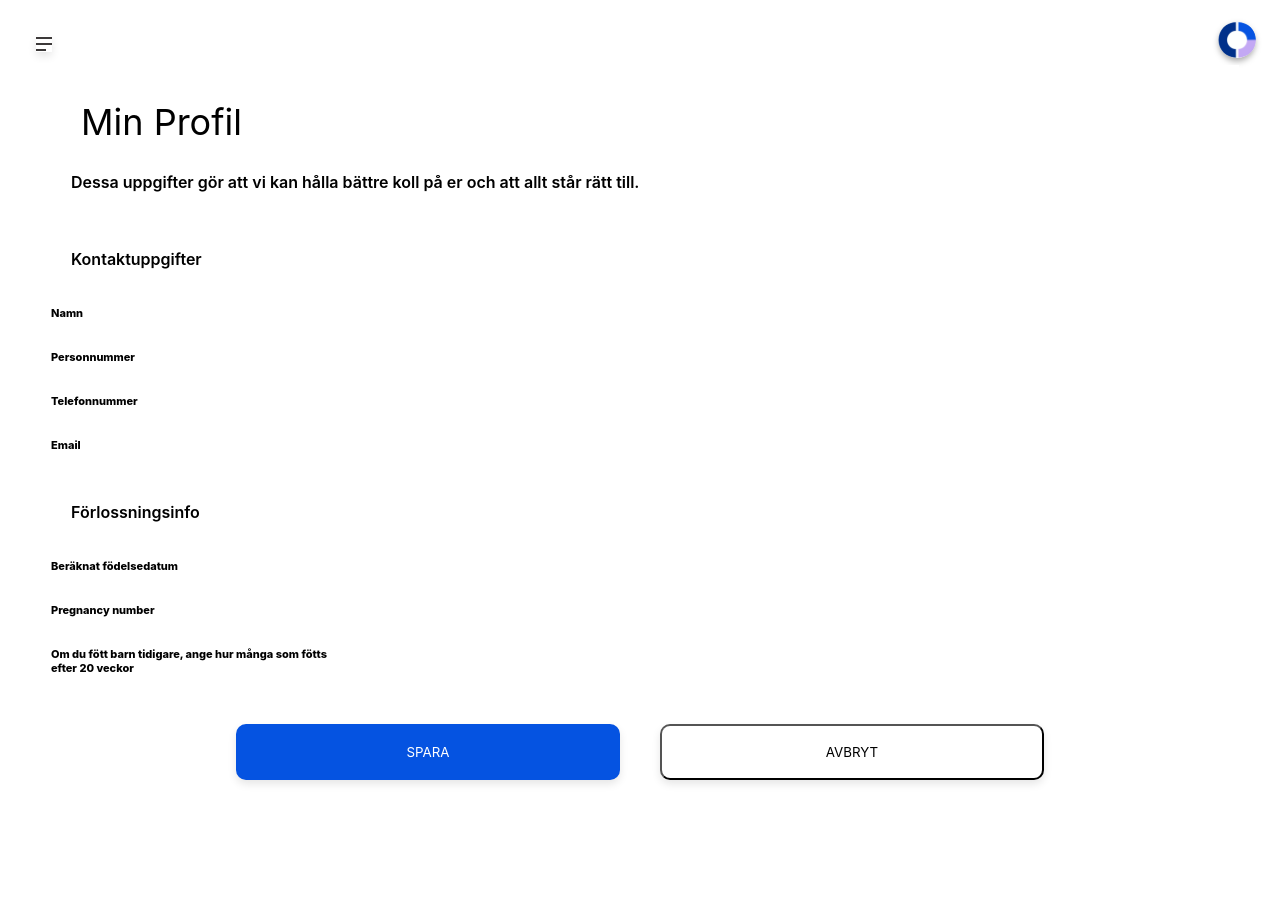
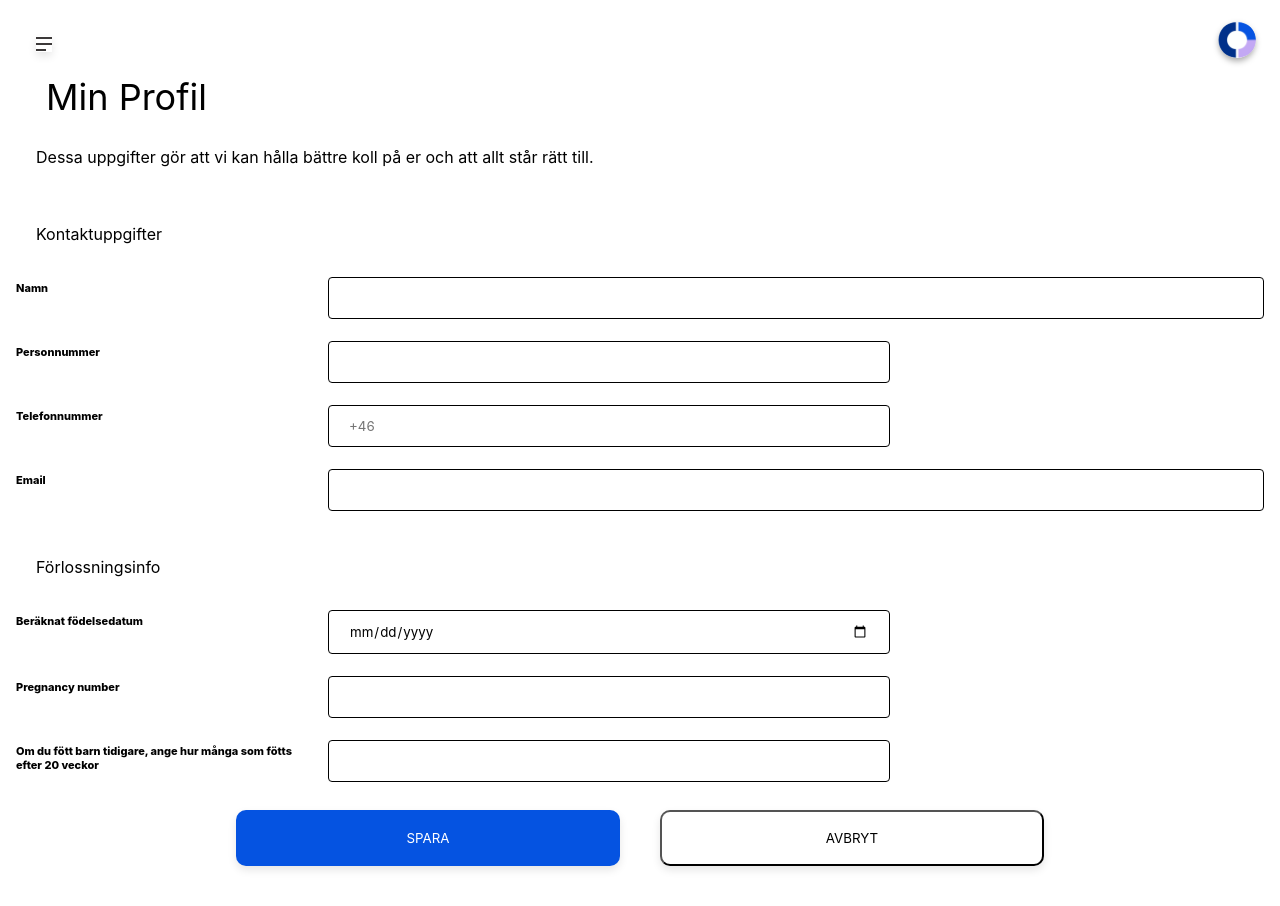
Before and after one commit to Rainiereed/obtrax-app, a React (Create React App) app: page /minprofile in a window 1280 px wide. Before the commit the page ends 800 px from the top, so only its background shows below. Built offline with nearby package versions, Linux system fonts and the light colour scheme.

Commit message:
Update Minprofil.js

```diff
--- a/src/pages/Minprofil.js
+++ b/src/pages/Minprofil.js
@@ -13,7 +13,7 @@ const Minprofil = () => {
             <div>
                 <LogoButton />
             </div>
-            <div className="container">
+            <div className="wrapper">
                 <form>
                     <h1>Min Profil</h1>
                     <p>Dessa uppgifter gör att vi kan hålla bättre koll på er och att allt står rätt till.</p>
@@ -92,10 +92,11 @@ const Minprofil = () => {
                             />
                         </div>
                     </div>
+                    <br></br>
+                    <SaveCancelButtons />
+                    <br></br>
+                    <br></br>
                 </form>
-            </div>
-            <div>
-                <SaveCancelButtons />
             </div>
         </div>
     );
```
